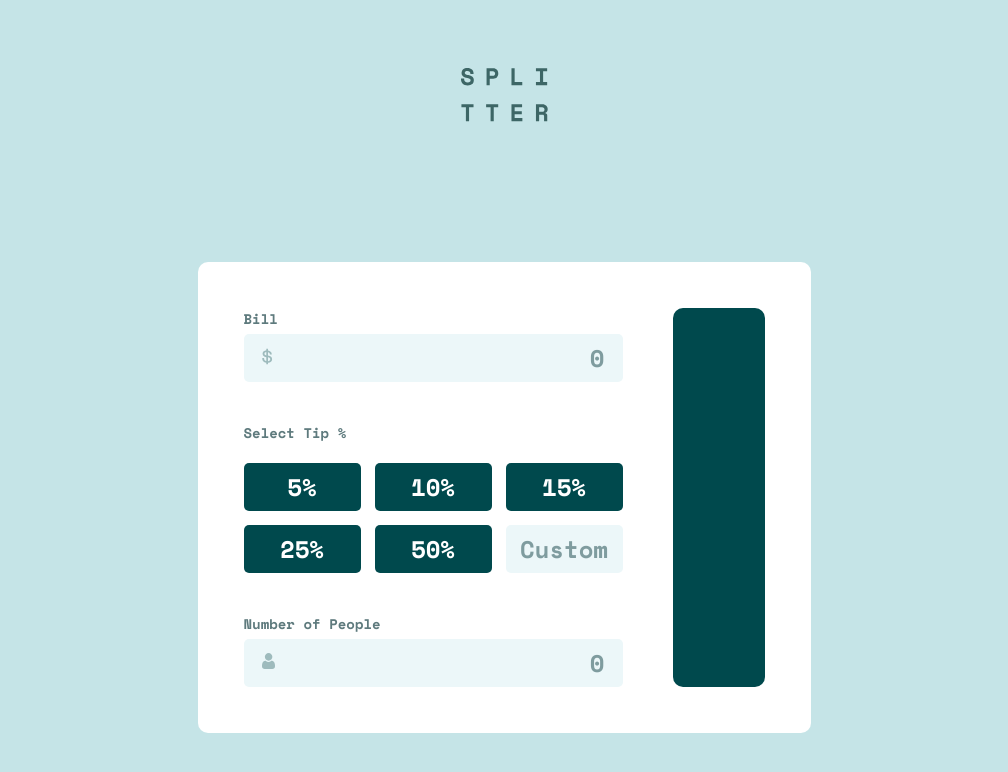
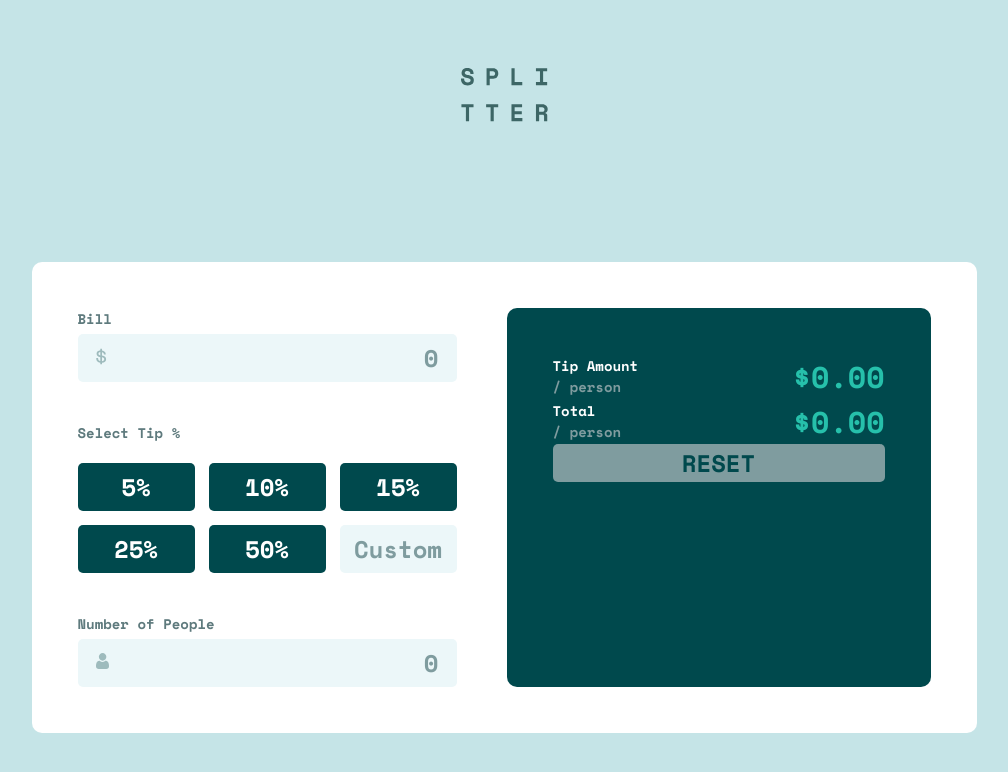
Before and after one commit to yusufneeson/bill-splitter, a Next.js app: page / in a window 1280 px wide. Shown: the top 772 px of the page, without its empty margins (136-1144 px from the left). Built offline with nearby package versions, Linux system fonts and the light colour scheme.

Commit message:
Index Page: Mount Calculation

```diff
--- a/src/pages/index.jsx
+++ b/src/pages/index.jsx
@@ -1,5 +1,6 @@
 import Head from "next/head";
 import Box from "../components/Box/Box";
+import Calculation from "../components/Calculation/Calculation";
 import Dollar from "../components/Svgs/dollar";
 import Person from "../components/Svgs/person";
 import TextField from "../components/TextField/TextField";
@@ -51,7 +52,9 @@ export default function Home() {
 							type="number"
 						/>
 					</div>
-					<Box bg="green" />
+					<Box bg="green">
+						<Calculation />
+					</Box>
 				</Box>
 			</HomeLayout>
 		</>
```
